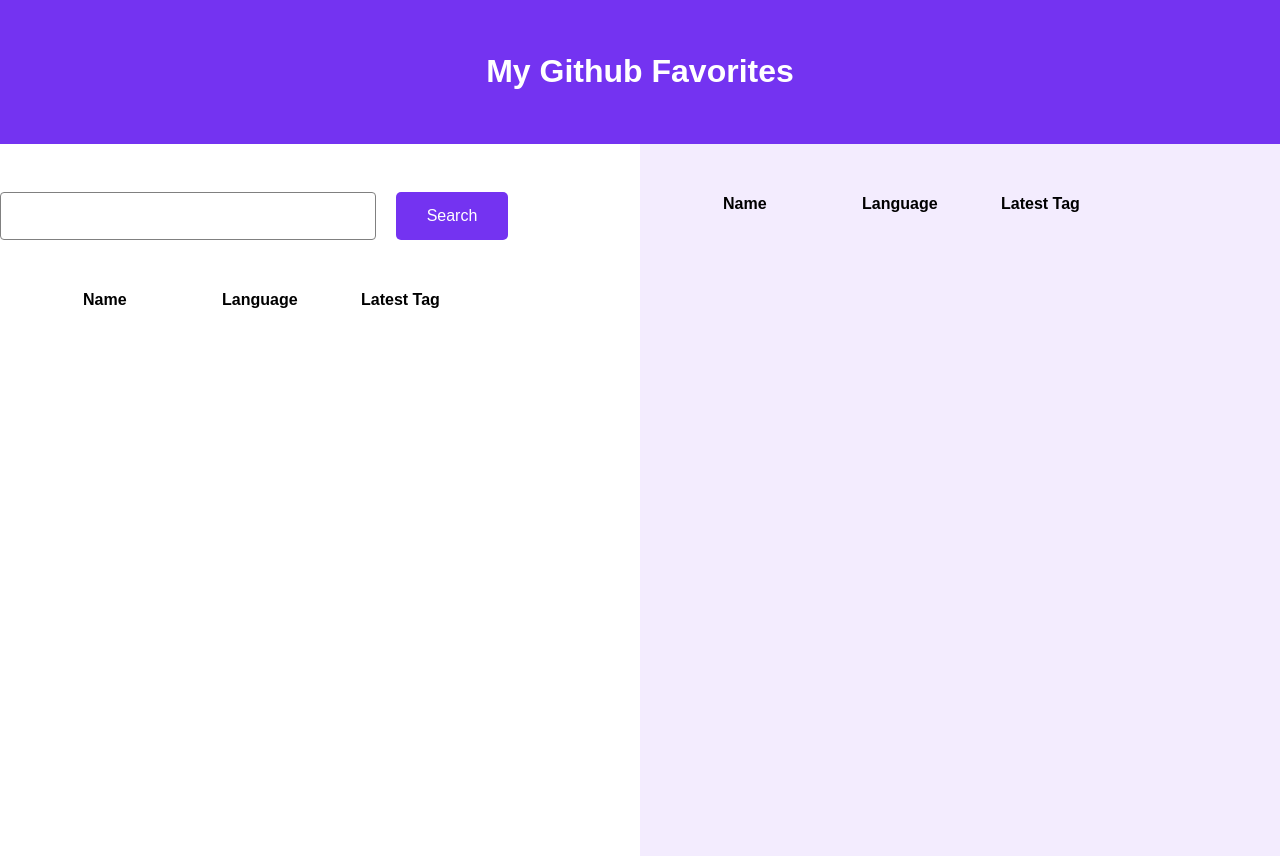
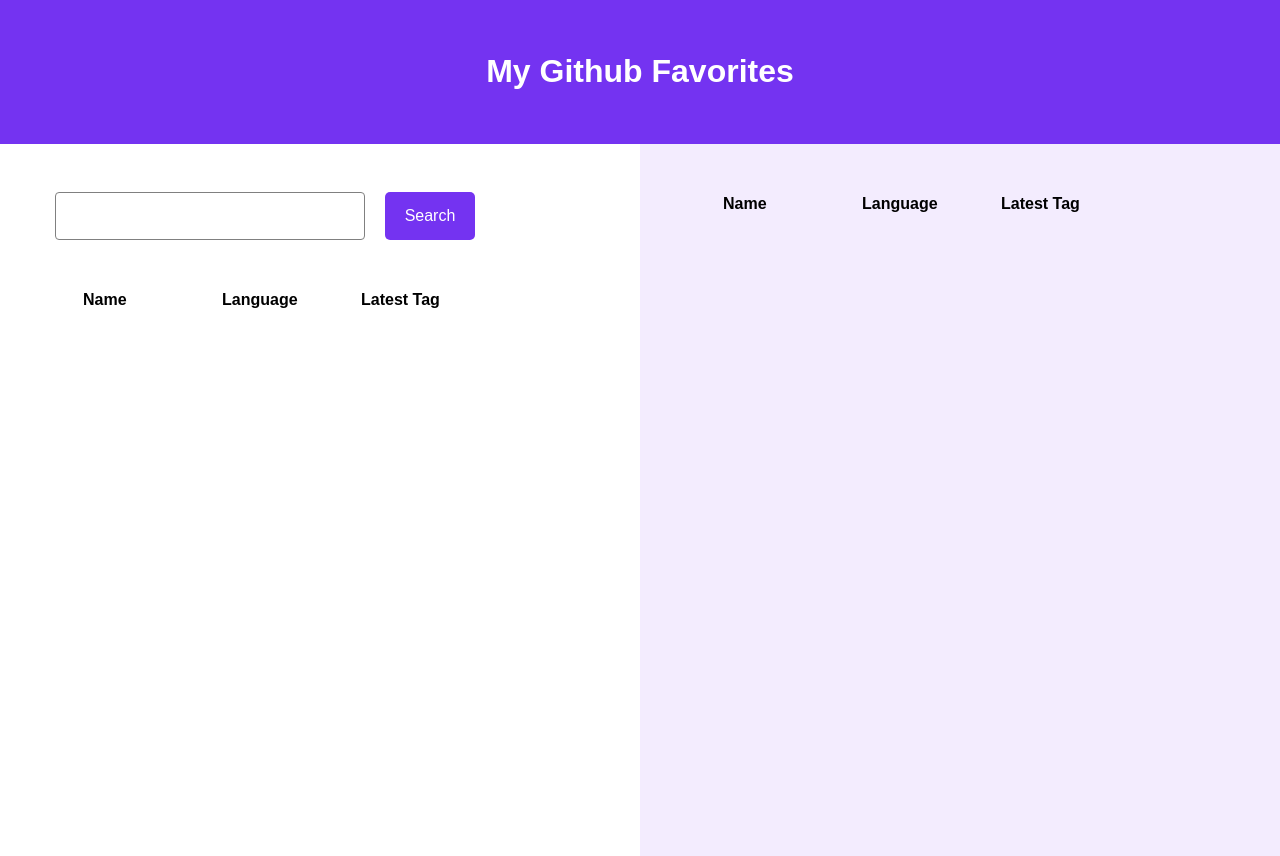
Before and after one commit to lappang-cheung/frontendshopify, a React (Create React App) app: page / in a window 1280 px wide. Built offline with nearby package versions, Linux system fonts and the light colour scheme.

Commit message:
fixed the input button issues

```diff
--- a/src/component/sass/style.scss
+++ b/src/component/sass/style.scss
@@ -37,14 +37,14 @@
         // Form styling
         .searchField{
             display: grid;
-            grid-template-columns: repeat(5, 1fr);
+            grid-template-columns: repeat(12, 1fr);
             padding-top: 3em;
             gap: 20px;
 
             // Input styling
             input{
-                grid-column-start: 1;
-                grid-column-end: 4;
+                grid-column-start: 2;
+                grid-column-end: 8;
                 border-radius: 4px;
                 border: 1px solid grey;
                 padding: 0 1em;
@@ -52,7 +52,8 @@
             }
             // Set position for search button
             .searchBtn{
-                grid-column: 4;
+                grid-column-start: 8;
+                grid-column-end: 10;
             }
         }
         // Table styling
@@ -124,129 +125,3 @@
 .bookmark{
     color: $primary-color;
 }
-// Colours needed
-$primary-color: #7433f1;
-$primary-text: #ffffff;
-$clean-primary: #000000;
-$right: #f3ecfe;
-
-body {
-    margin: 0;
-    padding: 0;
-    font-family: sans-serif;
-}
-
-// Grid CSS
-.wrapper{
-    display: grid;
-    grid-template-columns: repeat(2, 1fr);
-
-    // Style for the header
-    .header{
-        grid-column-start: 1;
-        grid-column-end: 3;
-        grid-row-start: 1;
-        grid-row-end: 2;
-        padding: 2rem 0;
-        background-color: $primary-color;
-        // Styling for the title
-        &_title{
-            font-size: 2em;
-            text-align: center;
-            color: $primary-text;
-        }
-    }
-
-    // Style for the left side
-    .leftSide{
-
-        // Form styling
-        .searchField{
-            display: grid;
-            grid-template-columns: repeat(5, 1fr);
-            padding-top: 3em;
-            gap: 20px;
-
-            // Input styling
-            input{
-                grid-column-start: 1;
-                grid-column-end: 4;
-                border-radius: 4px;
-                border: 1px solid grey;
-                padding: 0 1em;
-                font-weight: 400;
-            }
-            // Set position for search button
-            .searchBtn{
-                grid-column: 4;
-            }
-        }
-        // Table styling
-        .table{
-            width: 100%;
-            padding-top: 3em;
-            padding-left: 5em;
-            // Styling the table headers
-            tr{
-                display: grid;
-                grid-template-columns: repeat(4, 1fr);
-                text-align: left;
-            }
-        }
-    }
-
-    // Style for the right side
-    .rightSide{
-        background-color: $right;
-        height: 89vh;
-
-        // Table styling
-        .table{
-            width: 100%;
-            padding-top: 3em;
-            padding-left: 5em;
-            // Styling the table headers
-            tr{
-                display: grid;
-                grid-template-columns: repeat(4, 1fr);
-                text-align: left;
-            }
-        }
-    }
-}
-
-// Button styles
-.searchBtn{
-    display: inline-block;
-    border: none;
-    border-radius: 5px;
-    padding: 1rem 0;
-    margin: 0;
-    text-decoration: none;
-    background: $primary-color;
-    color: $primary-text;
-    font-size: 1rem;
-    font-weight: 500;
-    line-height: 1;
-    cursor: pointer;
-    text-align: center;
-}
-
-// Visibility
-.disabled{
-    visibility: hidden;
-}
-
-.active{
-    visibility: visible;
-}
-
-// Others
-.clean{
-    text-decoration: none;
-    color: $clean-primary;
-}
-
-.bookmark{
-    color: $primary-color;
-}
--- a/src/component/styles/style.css
+++ b/src/component/styles/style.css
@@ -19,18 +19,19 @@
       color: #ffffff; }
   .wrapper .leftSide .searchField {
     display: grid;
-    grid-template-columns: repeat(5, 1fr);
+    grid-template-columns: repeat(12, 1fr);
     padding-top: 3em;
     gap: 20px; }
     .wrapper .leftSide .searchField input {
-      grid-column-start: 1;
-      grid-column-end: 4;
+      grid-column-start: 2;
+      grid-column-end: 8;
       border-radius: 4px;
       border: 1px solid grey;
       padding: 0 1em;
       font-weight: 400; }
     .wrapper .leftSide .searchField .searchBtn {
-      grid-column: 4; }
+      grid-column-start: 8;
+      grid-column-end: 10; }
   .wrapper .leftSide .table {
     width: 100%;
     padding-top: 3em;
@@ -78,84 +79,3 @@
 
 .bookmark {
   color: #7433f1; }
-
-body {
-  margin: 0;
-  padding: 0;
-  font-family: sans-serif; }
-
-.wrapper {
-  display: grid;
-  grid-template-columns: repeat(2, 1fr); }
-  .wrapper .header {
-    grid-column-start: 1;
-    grid-column-end: 3;
-    grid-row-start: 1;
-    grid-row-end: 2;
-    padding: 2rem 0;
-    background-color: #7433f1; }
-    .wrapper .header_title {
-      font-size: 2em;
-      text-align: center;
-      color: #ffffff; }
-  .wrapper .leftSide .searchField {
-    display: grid;
-    grid-template-columns: repeat(5, 1fr);
-    padding-top: 3em;
-    gap: 20px; }
-    .wrapper .leftSide .searchField input {
-      grid-column-start: 1;
-      grid-column-end: 4;
-      border-radius: 4px;
-      border: 1px solid grey;
-      padding: 0 1em;
-      font-weight: 400; }
-    .wrapper .leftSide .searchField .searchBtn {
-      grid-column: 4; }
-  .wrapper .leftSide .table {
-    width: 100%;
-    padding-top: 3em;
-    padding-left: 5em; }
-    .wrapper .leftSide .table tr {
-      display: grid;
-      grid-template-columns: repeat(4, 1fr);
-      text-align: left; }
-  .wrapper .rightSide {
-    background-color: #f3ecfe;
-    height: 89vh; }
-    .wrapper .rightSide .table {
-      width: 100%;
-      padding-top: 3em;
-      padding-left: 5em; }
-      .wrapper .rightSide .table tr {
-        display: grid;
-        grid-template-columns: repeat(4, 1fr);
-        text-align: left; }
-
-.searchBtn {
-  display: inline-block;
-  border: none;
-  border-radius: 5px;
-  padding: 1rem 0;
-  margin: 0;
-  text-decoration: none;
-  background: #7433f1;
-  color: #ffffff;
-  font-size: 1rem;
-  font-weight: 500;
-  line-height: 1;
-  cursor: pointer;
-  text-align: center; }
-
-.disabled {
-  visibility: hidden; }
-
-.active {
-  visibility: visible; }
-
-.clean {
-  text-decoration: none;
-  color: #000000; }
-
-.bookmark {
-  color: #7433f1; }
```
Also changed, not shown: src/component/sass/style.js (+5 -95 lines).
